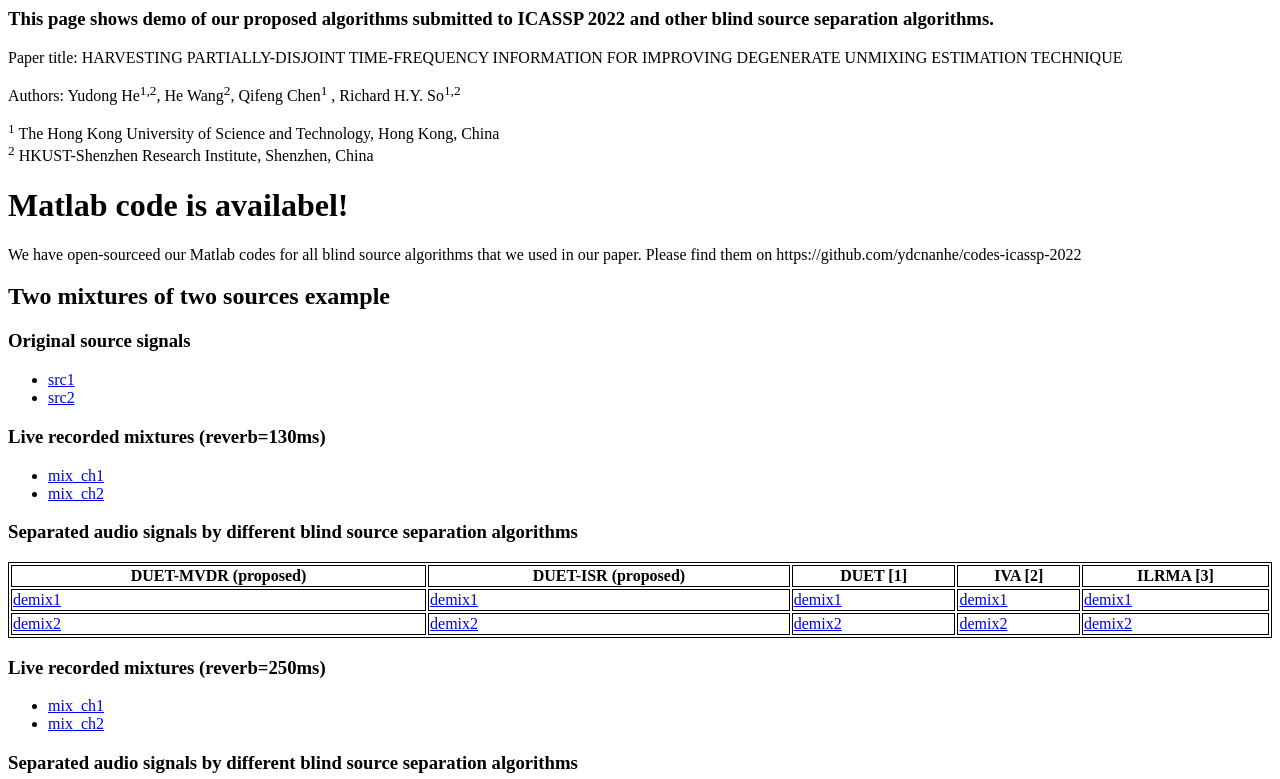
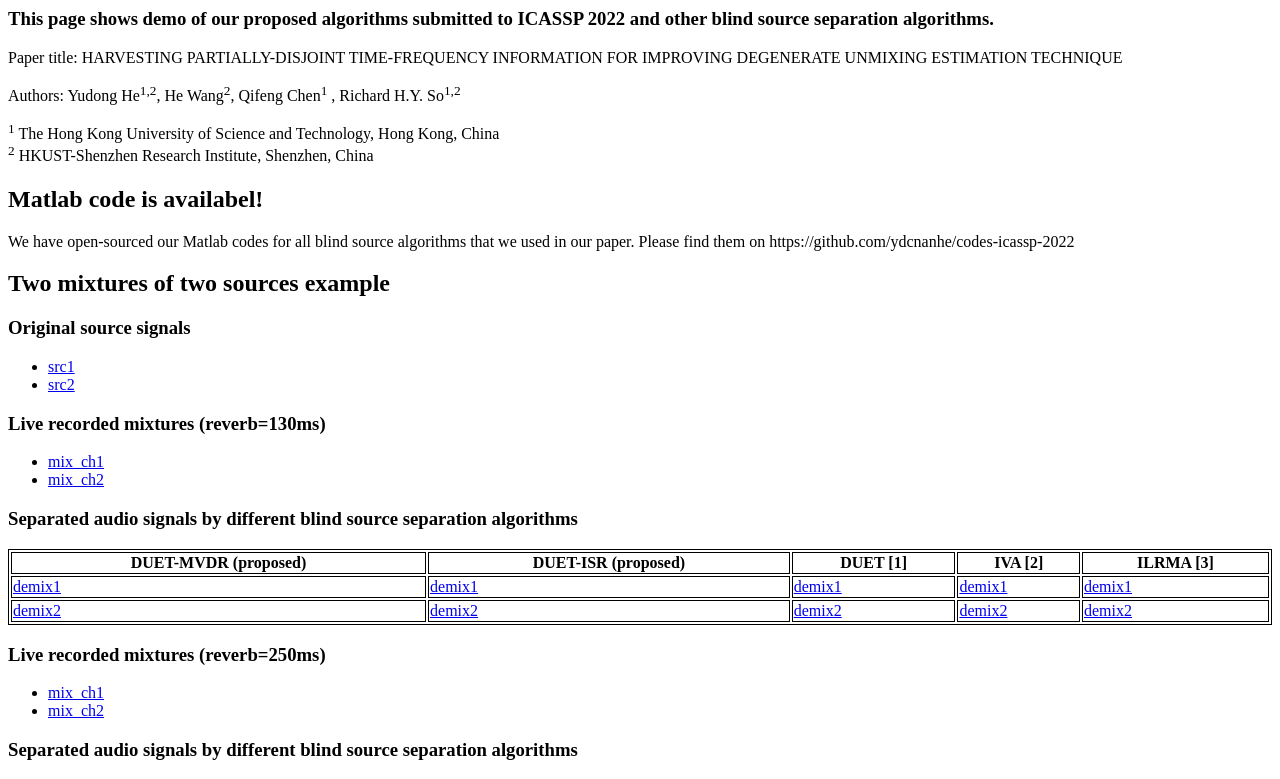
Before and after one commit to ydcnanhe/demo-icassp2022, a plain HTML site: page index.html in a window 1280 px wide. Shown: the top 779 px of the page. Drawn offline with Linux system fonts and the light colour scheme.

Commit message:
Update index.html

```diff
--- a/index.html
+++ b/index.html
@@ -13,8 +13,8 @@ table, th, td {
   <dt><sup>1</sup> The Hong Kong University of Science and Technology, Hong Kong, China </dt>
   <dt><sup>2</sup> HKUST-Shenzhen Research Institute, Shenzhen, China</dt>
 </dl>
-<h1>Matlab code is availabel!</h1>
-We have open-sourceed our Matlab codes for all blind source algorithms that we used in our paper. Please find them on https://github.com/ydcnanhe/codes-icassp-2022
+<h2>Matlab code is availabel!</h2>
+We have open-sourced our Matlab codes for all blind source algorithms that we used in our paper. Please find them on https://github.com/ydcnanhe/codes-icassp-2022
 <h2>Two mixtures of two sources example</h1>
 <h3>Original source signals</h2>
 <ul>
```
